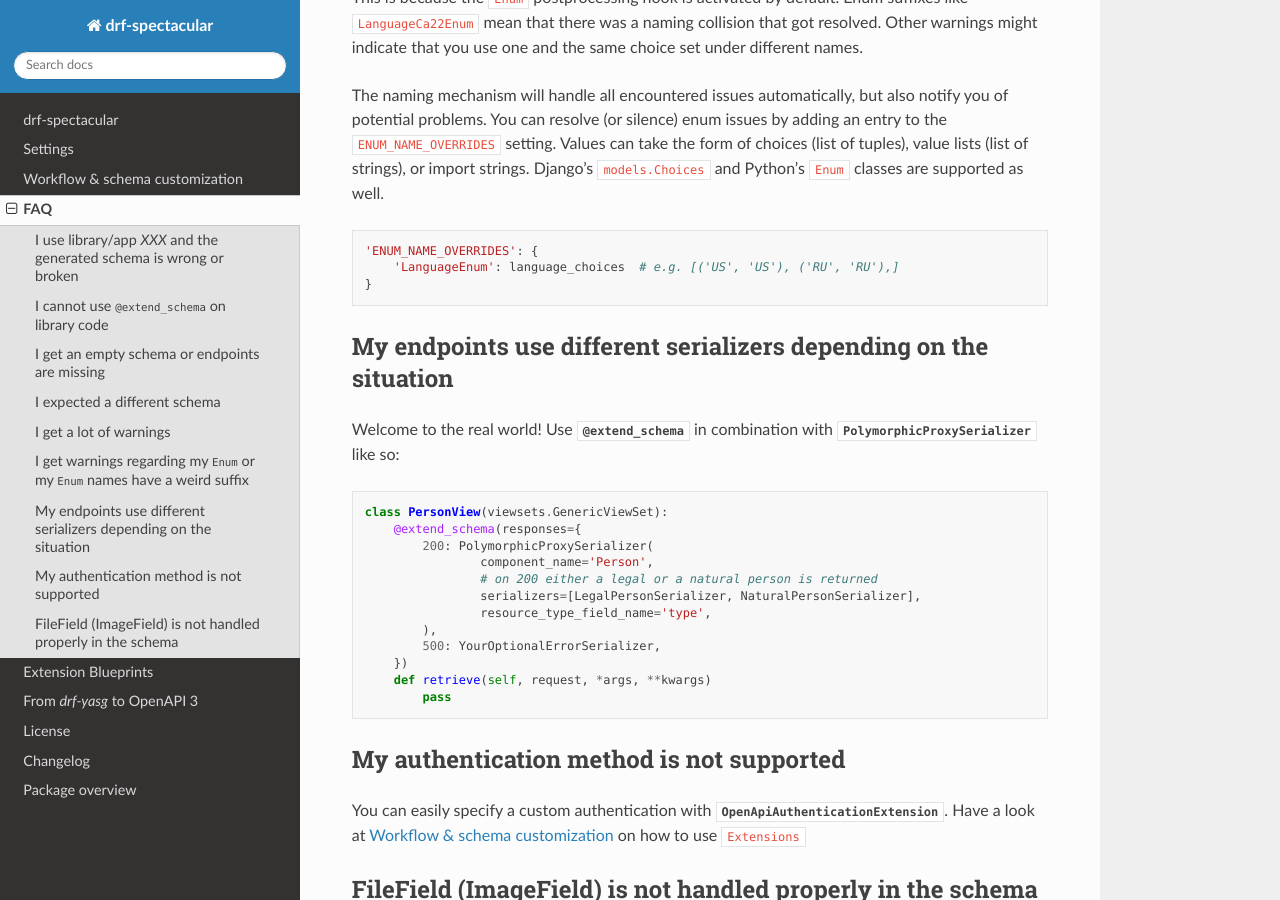
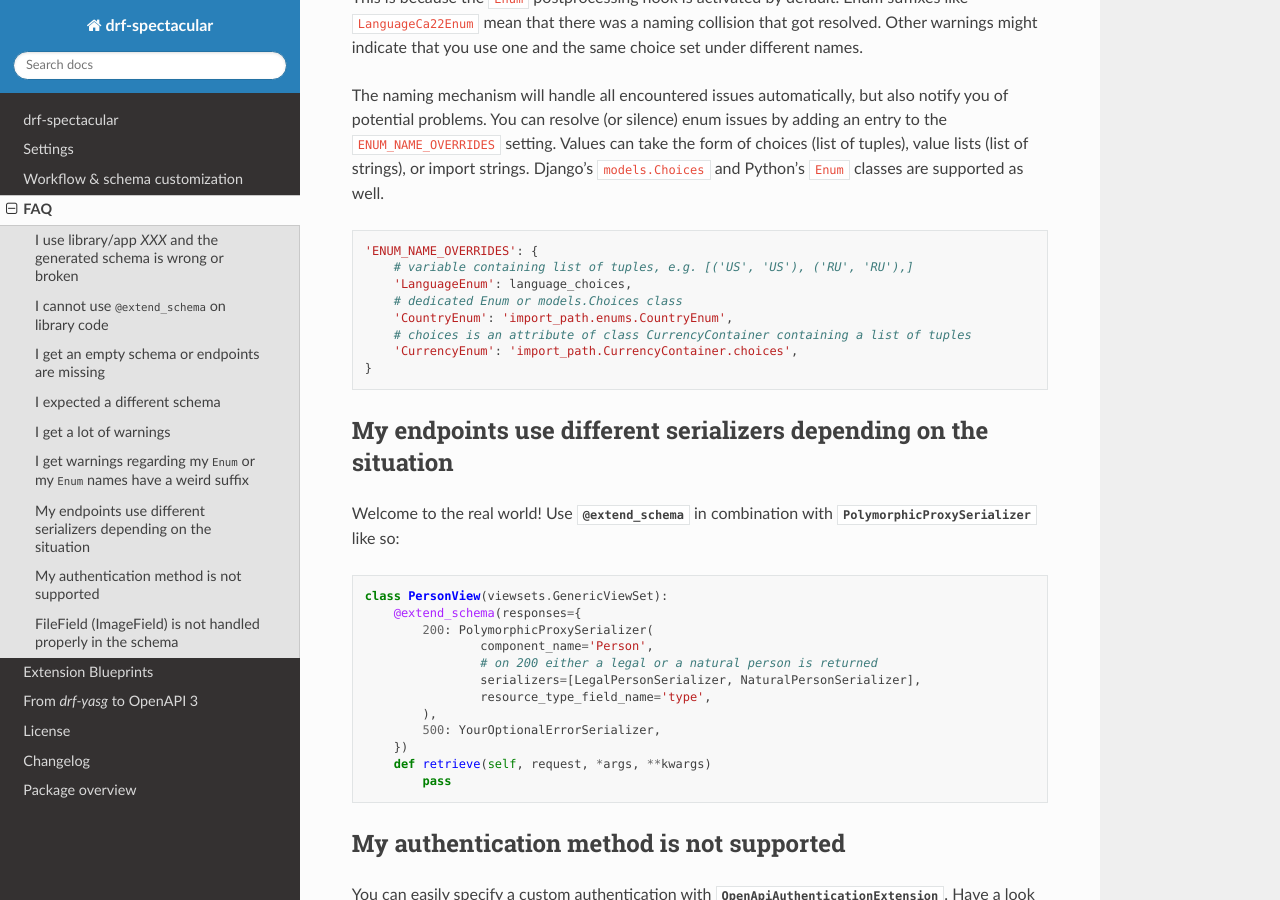
Before and after one commit to tfranzel/drf-spectacular, a Sphinx documentation site: the page built from docs/faq.rst, in a window 1280 px wide and 900 px high, scrolled down 1365 px. Built offline with Sphinx 7.4.7 and the Read the Docs theme 2.0.0, drawn with Linux system fonts in a browser that asks for light colours.

Commit message:
improve documentation

```diff
--- a/docs/faq.rst
+++ b/docs/faq.rst
@@ -69,7 +69,12 @@ are supported as well.
 .. code-block:: python
 
     'ENUM_NAME_OVERRIDES': {
-        'LanguageEnum': language_choices  # e.g. [('US', 'US'), ('RU', 'RU'),]
+        # variable containing list of tuples, e.g. [('US', 'US'), ('RU', 'RU'),]
+        'LanguageEnum': language_choices,
+        # dedicated Enum or models.Choices class
+        'CountryEnum': 'import_path.enums.CountryEnum',
+        # choices is an attribute of class CurrencyContainer containing a list of tuples
+        'CurrencyEnum': 'import_path.CurrencyContainer.choices',
     }
 
 
```
